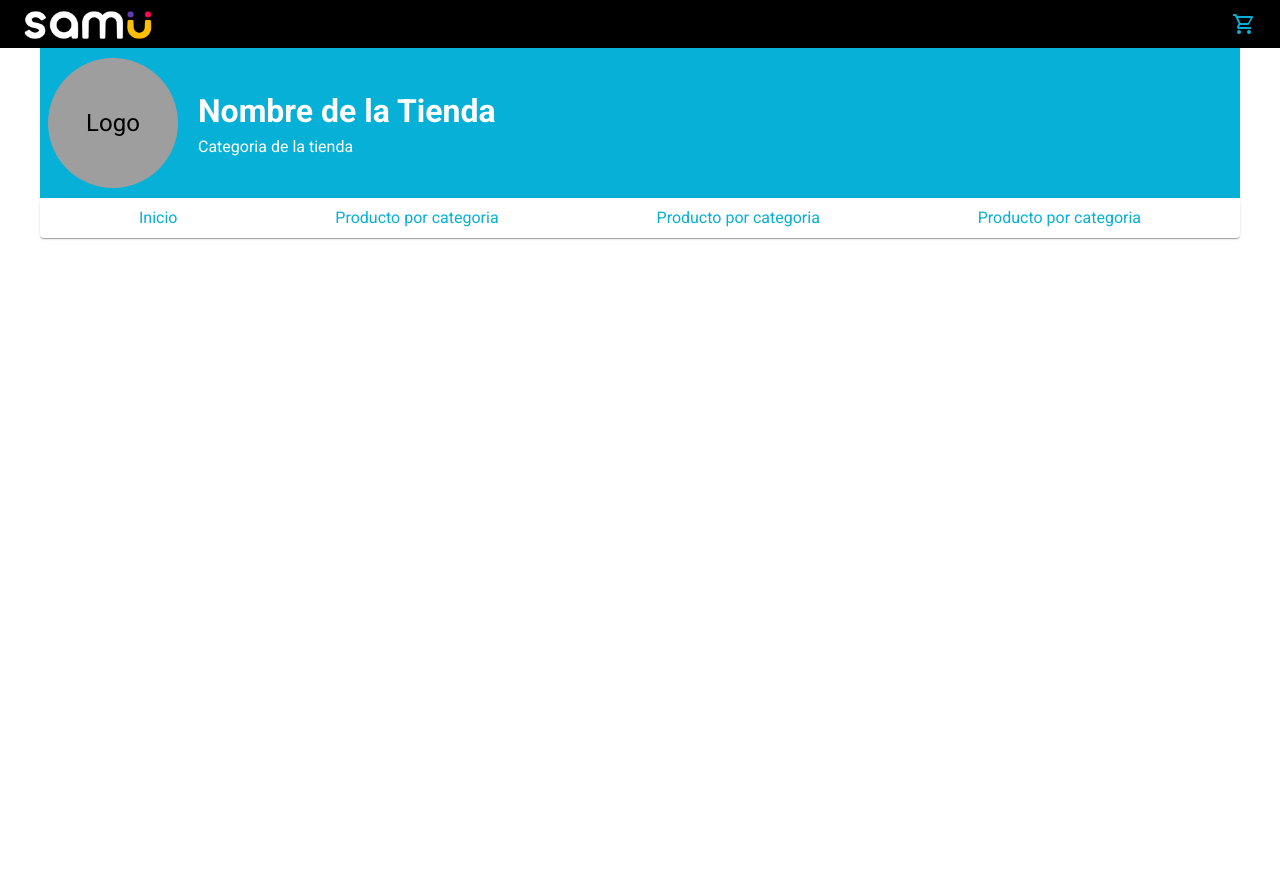
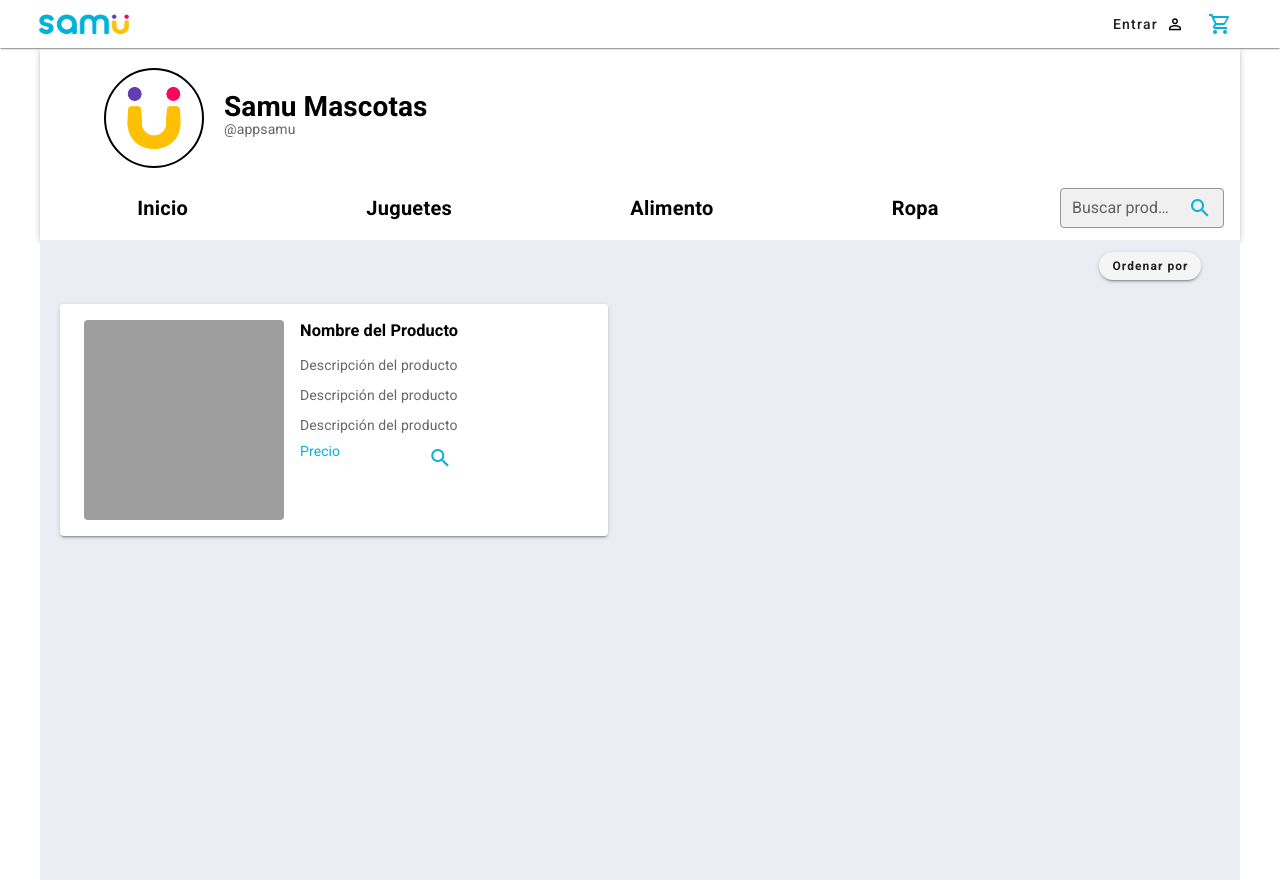
Before and after one commit to DamonBalam/samu-nuxt-cliente, a Nuxt app: page / in a window 1280 px wide. Before the commit the page ends 800 px from the top, so only its background shows below. Built offline with nearby package versions, Linux system fonts and the light colour scheme.

Commit message:
config vuetify plugin

```diff
--- a/assets/variables.scss
+++ b/assets/variables.scss
@@ -7,3 +7,5 @@ $cyan-custom: #06b0d7;
 .application {
   font-family: "Cairo Regular";
 }
+
+@import '~vuetify/src/styles/styles.sass';
--- a/layouts/storeLayout.vue
+++ b/layouts/storeLayout.vue
@@ -1,13 +1,24 @@
 <template>
-  <v-app>
-    <v-app-bar app color="black" dense flat class="px-2 mb-0 pb-0">
+  <v-app width="100%">
+    <v-app-bar app color="white" elevation="1" class="px-5" dense>
       <v-toolbar-title>
-        <img src="~/assets/brand/logo.png" class="logo" alt="Logo Samu" />
+        <img
+          src="~/assets/brand/logo_blue.png"
+          class="logo mt-2"
+          alt="Logo Samu"
+        />
       </v-toolbar-title>
       <v-spacer />
-      <v-btn icon  color="primary">
-        <v-icon>mdi-cart-outline</v-icon>
-      </v-btn>
+
+      <v-toolbar-items>
+        <v-btn text class="text-capitalize">
+          Entrar
+          <v-icon right color="black">mdi-account-outline</v-icon>
+        </v-btn>
+        <v-btn icon color="primary">
+          <v-icon>mdi-cart-outline</v-icon>
+        </v-btn>
+      </v-toolbar-items>
     </v-app-bar>
     <v-main class="white">
       <v-container class="pa-0" fluid>
@@ -82,9 +93,7 @@ export default {
 
 <style scoped>
 .logo {
-  width: 8rem;
-  height: 4rem;
-  margin-top: 10px;
+  width: 6rem;
 }
 
 .margin-mobile {
@@ -93,6 +102,6 @@ export default {
 }
 
 .margin-custom {
-  //margin-left: 5rem;
+  margin-left: 5rem;
 }
 </style>
--- a/nuxt.config.js
+++ b/nuxt.config.js
@@ -24,7 +24,7 @@ export default {
   css: ["@/assets/css/main.css"],
 
   // Plugins to run before rendering page: https://go.nuxtjs.dev/config-plugins
-  plugins: ["~/plugins/animate.js"],
+  plugins: ["~/plugins/animate.js","~/plugins/vuetify.js"],
 
   // Auto import components: https://go.nuxtjs.dev/config-components
   components: true,
@@ -32,7 +32,7 @@ export default {
   // Modules for dev and build (recommended): https://go.nuxtjs.dev/config-modules
   buildModules: [
     // https://go.nuxtjs.dev/vuetify
-    '@nuxtjs/vuetify',
+    // '@nuxtjs/vuetify',
   ],
 
   // Modules: https://go.nuxtjs.dev/config-modules
@@ -40,23 +40,24 @@ export default {
 
   // Vuetify module configuration: https://go.nuxtjs.dev/config-vuetify
   vuetify: {
-    customVariables: ['~/assets/variables.scss'],
-    theme: {
-      dark: false,
-      themes: {
-        light: {
-          primary: '#06b0d7',
-          accent: colors.grey.darken3,
-          secondary: '#673ab7',
-          info: colors.teal.lighten1,
-          warning: '#ffc000',
-          error: '#ff005d',
-          success: colors.green.accent3
-        }
-      }
-    }
+    // customVariables: ['~/assets/variables.scss'],
+    // theme: {
+    //   dark: false,
+    //   themes: {
+    //     light: {
+    //       primary: '#06b0d7',
+    //       accent: colors.grey.darken3,
+    //       secondary: '#673ab7',
+    //       info: colors.teal.lighten1,
+    //       warning: '#ffc000',
+    //       error: '#ff005d',
+    //       success: colors.green.accent3
+    //     }
+    //   }
+    // }
   },
 
   // Build Configuration: https://go.nuxtjs.dev/config-build
-  build: {}
+  build: {
+  }
 }
--- a/package.json
+++ b/package.json
@@ -12,9 +12,12 @@
     "animate.css": "^4.1.1",
     "axios": "^0.21.1",
     "core-js": "^3.9.1",
-    "nuxt": "^2.15.3"
+    "nuxt": "^2.15.3",
+    "vue": "^2.6.14",
+    "vuetify": "^2.5.8"
   },
   "devDependencies": {
+    "@mdi/font": "^6.1.95",
     "@nuxt/types": "~2.15.0",
     "@nuxtjs/vuetify": "^1.11.3"
   }
--- a/pages/control-panel/configuracion/index.vue
+++ b/pages/control-panel/configuracion/index.vue
@@ -26,7 +26,6 @@
                 dense
                 filled
                 rounded
-                prepend-icon=""
                 prepend-inner-icon="mdi-camera"
                 class="mt-4"
               ></v-file-input>
--- a/pages/index.vue
+++ b/pages/index.vue
@@ -3,45 +3,149 @@
     <template v-slot:main>
       <!-- HERO -->
       <v-card
-        color="primary"
-        flat
-        class="mx-10 pa-2 d-flex align-center"
+        color="white"
+        class="mx-10"
         tile
         min-height="150"
+        elevation="3"
       >
+        <v-card-text class="px-16 py-5 d-flex align-center">
           <v-avatar
-          style="border-color: white !important"
-          size="130"
-          class="pa-2 grey"
+            style="border: 2px solid black !important"
+            size="100"
+            class="pa-2 white"
           >
-          <span class="black--text text-h5">Logo</span>
+            <!-- <span class="black--text text-h5">Logo</span> -->
+            <img
+              src="~/assets/brand/isologo.png"
+              alt="Logo store"
+            />
           </v-avatar>
           <div class="d-flex flex-column ml-5">
-          <span class="font-weight-bold white--text" style="font-size: 32px"
-            >Nombre de la Tienda</span
+            <span
+              class="font-weight-bold black--text"
+              style="font-size: 28px"
+            >{{ store.name }}</span
             >
-          <span class="white--text">Categoria de la tienda</span>
+            <span class="">{{ store.keyName }}</span>
           </div>
+        </v-card-text>
+        <v-card-text class="pa-0 ma-0">
+          <v-row>
+            <v-col
+              cols="10"
+              class="d-flex justify-space-around align-center px-5"
+            >
+              <nuxt-link
+                v-for="link in store.menu"
+                :key="link.label"
+                to="/"
+                class="d-block px-5 font-weight-bold black--text active-link text-h6"
+              >{{ link.label }}
+              </nuxt-link
+              >
+            </v-col>
+            <v-col cols="2">
+              <v-text-field
+                label="Buscar producto"
+                dense
+                :hide-details="true"
+                outlined
+                filled
+                class="mr-4"
+              >
+                <template v-slot:append>
+                  <v-icon color="primary">mdi-magnify</v-icon>
+                </template>
+              </v-text-field>
+            </v-col>
+          </v-row>
+        </v-card-text>
       </v-card>
-      <!-- navbar -->
-      <v-card elevation="1" class="mx-10 py-2">
-        <div class="d-flex justify-space-around align-center px-5">
-          <nuxt-link to="/" class="d-block">Inicio</nuxt-link>
-          <nuxt-link to="/" class="d-block">Producto por categoria</nuxt-link>
-          <nuxt-link to="/" class="d-block">Producto por categoria</nuxt-link>
-          <nuxt-link to="/" class="d-block">Producto por categoria</nuxt-link>
+      <v-card
+        color="#EAEDF2"
+        height="80vh"
+        class="mx-10 mt-3"
+        elevation="0"
+        tile
+      >
+        <v-row>
+          <v-col
+            cols="2"
+            offset="10"
+            class="d-flex justify-center"
+          >
+            <v-btn
+              small
+              rounded
+              class="texto-capitalizado font-weight-bold"
+            >Ordenar por
+            </v-btn>
+          </v-col>
+
+          <v-col cols="6">
+            <v-card class="mx-5">
+              <v-card-text class="d-flex ">
+                <div class="mx-2">
+                  <v-avatar
+                    tile
+                    color="grey"
+                    size="200"
+                    class="rounded"
+                  ></v-avatar>
                 </div>
+                <div class="mx-2">
+                  <h3 class="black--text mb-2">Nombre del Producto</h3>
+                  <p class="my-0 py-1">Descripción del producto</p>
+                  <p class="my-0 py-1">Descripción del producto</p>
+                  <p class="my-0 py-1">Descripción del producto</p>
+
+                  <div class="d-flex justify-space-between">
+                    <p class="primary--text">Precio</p>
+                    <v-btn color="primary" icon>
+                      <v-icon>
+                          mdi-magnify
+                      </v-icon>
+                    </v-btn>
+                  </div>
+                </div>
+              </v-card-text>
+            </v-card>
+          </v-col>
+        </v-row>
+
       </v-card>
     </template>
   </store-layout>
 </template>
 
 <script>
-import storeLayout from "../layouts/storeLayout.vue";
+import storeLayout from "../layouts/storeLayout.vue"
+
 export default {
-  components: { storeLayout },
-};
+  name: "Index",
+  components: {storeLayout},
+  data() {
+    return {
+      store: {
+        name: "Samu Mascotas",
+        keyName: "@appsamu",
+        urlImage: "",
+        menu: [
+          {label: "Inicio", link: "/inicio"},
+          {label: "Juguetes", link: "/inicio"},
+          {label: "Alimento", link: "/inicio"},
+          {label: "Ropa", link: "/inicio"},
+        ],
+      },
+    }
+  },
+}
 </script>
 
 <style scoped>
+.active-link:hover {
+  color: #06b0d7 !important;
+  border-bottom: 3px solid #06b0d7;
+}
 </style>
--- /dev/null
+++ b/plugins/vuetify.js
@@ -0,0 +1,31 @@
+import Vue from 'vue'
+import Vuetify from 'vuetify'
+import 'vuetify/dist/vuetify.min.css'
+
+import colors from 'vuetify/es5/util/colors'
+import '@mdi/font/css/materialdesignicons.css'
+
+Vue.use(Vuetify)
+
+export default ctx => {
+  const vuetify = new Vuetify({
+    theme: {
+      themes: {
+        light: {
+          primary: '#06b0d7',
+          accent: colors.grey.darken3,
+          secondary: '#673ab7',
+          info: colors.teal.lighten1,
+          warning: '#ffc000',
+          error: '#ff005d',
+          success: colors.green.accent3
+        }
+      }
+    },
+    icons: {
+      iconfont: 'mdi'
+    }
+  })
+  ctx.app.vuetify = vuetify
+  ctx.$vuetify = vuetify.framework
+}
```
Also changed, not shown: assets/brand/logo_blue.png (added), 1 other file (tests, documents, lock files or other folders). Lines whose indentation alone changed are shown as unchanged.
